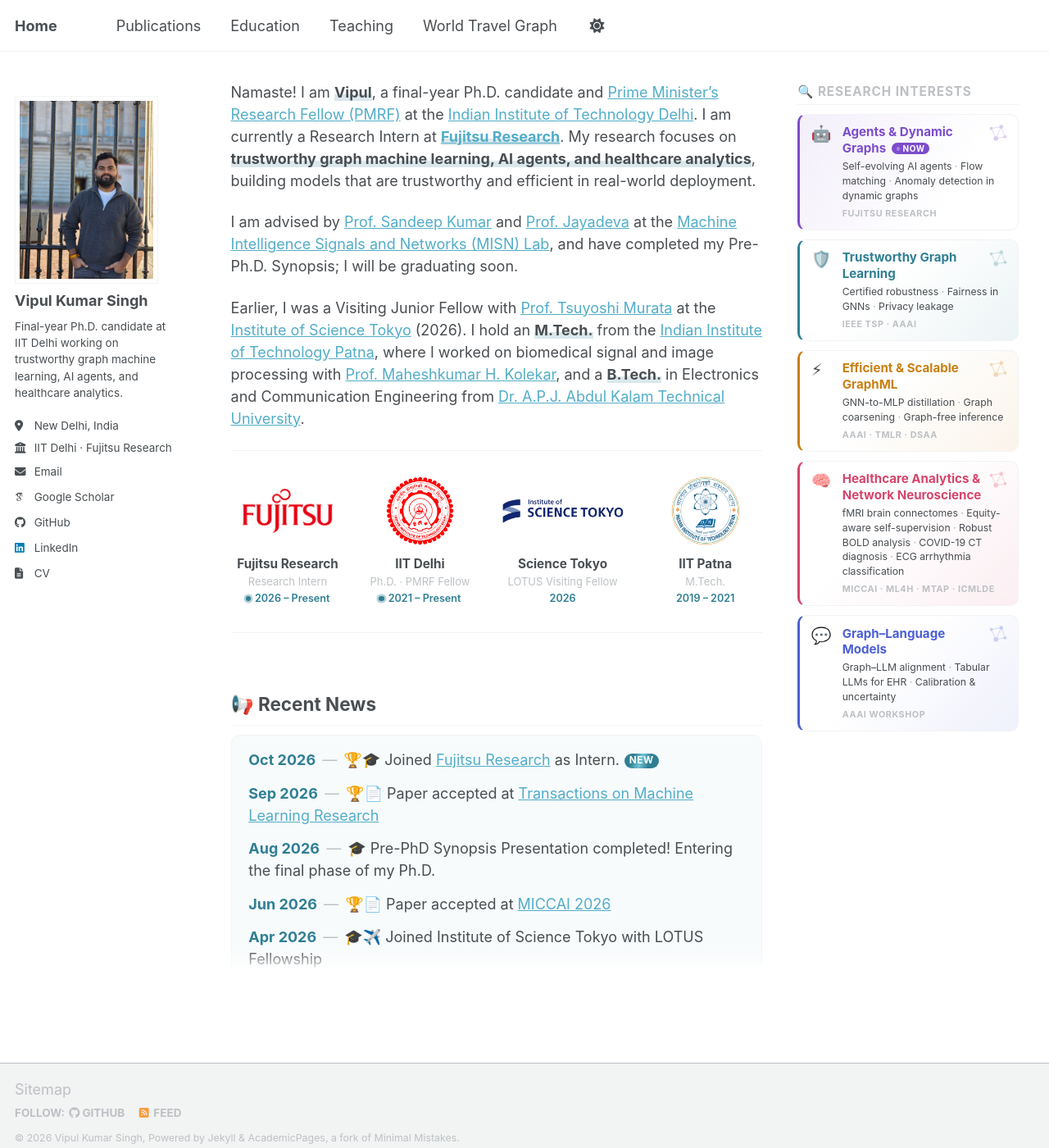
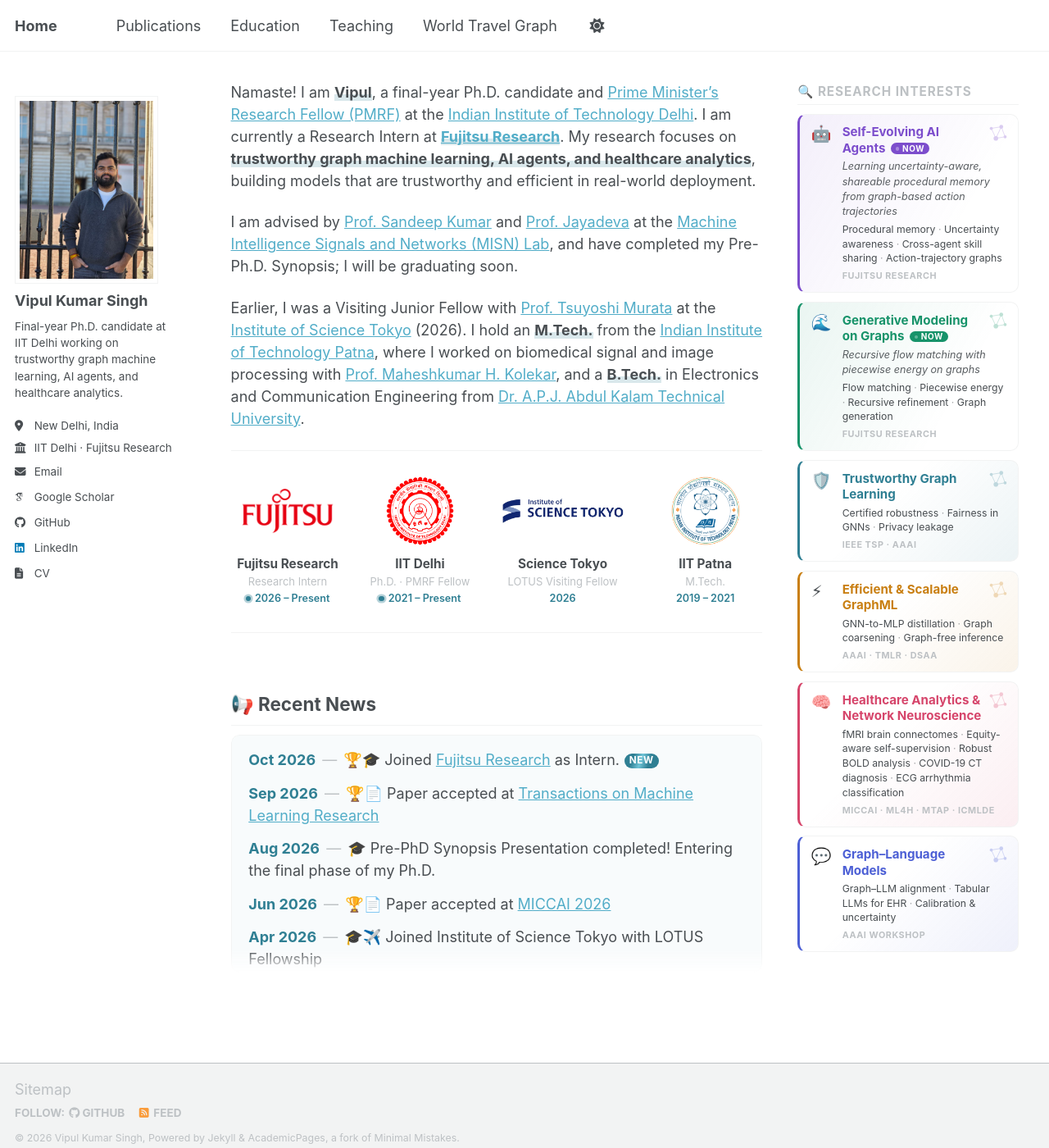
Before and after one commit to shashivipul/shashivipul.github.io, a Jekyll site: the page built from _pages/about.md, in a window 1280 px wide and 1400 px high. Shown: the whole window at 82% size. Built offline with Jekyll 4.4.1, drawn with Linux system fonts in a browser that asks for light colours; some web fonts are replaced; a script bundle is joined from its source files by our own code; library files that are not in the unit come from our copies.

Commit message:
Research Interests: two current Fujitsu projects (self-evolving agents, recursive flow matching)
- Replace "Agents & Dynamic Graphs" with "Self-Evolving AI Agents" and
  "Generative Modeling on Graphs", each with a one-line project focus
- Add optional `focus` field and an emerald accent colour
- Update research summary and Publications "Ongoing Work" to match

Co-Authored-By: Claude Opus 5.5 <noreply@anthropic.com>
Claude-Session: https://claude.ai/code/session_01C8drE48dQ9CnGpvxwHaeMY

```diff
--- a/_data/interests.yml
+++ b/_data/interests.yml
@@ -1,7 +1,8 @@
 # =============================================================================
 #  Research Interests tiles on the Home page.
 #  Each tile: an emoji icon, a title, a few keywords, and where the work
-#  appeared. "color" picks the tile's accent: teal, indigo, rose, amber, violet.
+#  appeared. "color" picks the tile's accent: teal, indigo, rose, amber, violet,
+#  emerald. "focus" (optional) is a one-line description of the specific project.
 #  Set "current: true" to mark what you are working on right now.
 #  "link" is where the tile goes when clicked (optional).
 # =============================================================================
@@ -14,15 +15,27 @@ summary: >-
   certifiably robust and fair graph neural networks, fairness-aware GNN-to-MLP
   knowledge distillation for fast graph-free inference, optimization-based
   graph coarsening, and equity-aware self-supervised learning for neuroimaging.
-  At Fujitsu Research, I am carrying these questions to systems that evolve
-  over time: self-evolving AI agents and anomaly detection in dynamic graphs.
+  At Fujitsu Research, I am carrying these questions to systems that learn and
+  evolve over time: self-evolving AI agents that build uncertainty-aware,
+  shareable procedural memory from graph-based action trajectories, and
+  recursive flow matching with piecewise energy for generative modeling on graphs.
 
 tiles:
   - icon: "🤖"
-    title: Agents & Dynamic Graphs
-    keywords: [Self-evolving AI agents, Flow matching, Anomaly detection in dynamic graphs]
+    title: Self-Evolving AI Agents
+    focus: Learning uncertainty-aware, shareable procedural memory from graph-based action trajectories
+    keywords: [Procedural memory, Uncertainty awareness, Cross-agent skill sharing, Action-trajectory graphs]
     venues: Fujitsu Research
     color: violet
+    current: true
+    link: /publications/
+
+  - icon: "🌊"
+    title: Generative Modeling on Graphs
+    focus: Recursive flow matching with piecewise energy on graphs
+    keywords: [Flow matching, Piecewise energy, Recursive refinement, Graph generation]
+    venues: Fujitsu Research
+    color: emerald
     current: true
     link: /publications/
 
--- a/_pages/about.md
+++ b/_pages/about.md
@@ -68,7 +68,7 @@ Earlier, I was a Visiting Junior Fellow with [Prof. Tsuyoshi Murata](https://www
 ## 🔍 Research Interests
 
 <div class="interests">
-{% for t in site.data.interests.tiles %}<a class="interest interest--{{ t.color | default: 'teal' }}{% if t.current %} is-current{% endif %}" href="{{ t.link | default: '#' }}"><span class="interest__icon" aria-hidden="true">{{ t.icon }}</span><span class="interest__title">{{ t.title }}{% if t.current %} <em class="interest__now">Now</em>{% endif %}</span><span class="interest__keys">{% for k in t.keywords %}<span>{{ k }}</span>{% endfor %}</span>{% if t.venues %}<span class="interest__venues">{{ t.venues }}</span>{% endif %}<svg class="interest__motif" viewBox="0 0 64 64" aria-hidden="true"><g class="interest__edges"><line x1="14" y1="16" x2="40" y2="12"/><line x1="40" y1="12" x2="50" y2="38"/><line x1="14" y1="16" x2="26" y2="42"/><line x1="26" y1="42" x2="50" y2="38"/><line x1="40" y1="12" x2="26" y2="42"/></g><g class="interest__nodes"><circle cx="14" cy="16" r="4"/><circle cx="40" cy="12" r="5"/><circle cx="50" cy="38" r="4"/><circle cx="26" cy="42" r="6"/></g></svg></a>
+{% for t in site.data.interests.tiles %}<a class="interest interest--{{ t.color | default: 'teal' }}{% if t.current %} is-current{% endif %}" href="{{ t.link | default: '#' }}"><span class="interest__icon" aria-hidden="true">{{ t.icon }}</span><span class="interest__title">{{ t.title }}{% if t.current %} <em class="interest__now">Now</em>{% endif %}</span>{% if t.focus %}<span class="interest__focus">{{ t.focus }}</span>{% endif %}<span class="interest__keys">{% for k in t.keywords %}<span>{{ k }}</span>{% endfor %}</span>{% if t.venues %}<span class="interest__venues">{{ t.venues }}</span>{% endif %}<svg class="interest__motif" viewBox="0 0 64 64" aria-hidden="true"><g class="interest__edges"><line x1="14" y1="16" x2="40" y2="12"/><line x1="40" y1="12" x2="50" y2="38"/><line x1="14" y1="16" x2="26" y2="42"/><line x1="26" y1="42" x2="50" y2="38"/><line x1="40" y1="12" x2="26" y2="42"/></g><g class="interest__nodes"><circle cx="14" cy="16" r="4"/><circle cx="40" cy="12" r="5"/><circle cx="50" cy="38" r="4"/><circle cx="26" cy="42" r="6"/></g></svg></a>
 {% endfor %}</div>
 
 </aside>
--- a/_pages/publications.html
+++ b/_pages/publications.html
@@ -55,8 +55,8 @@ author_profile: true
 
 <h2 id="ongoing">Ongoing Work</h2>
 <ul class="research__ongoing">
-  <li><strong>Self-Evolving AI Agents.</strong> Research internship at Fujitsu Research, India (Oct 2026–present).</li>
-  <li><strong>Flow Matching for Anomaly Detection in Dynamic Graphs.</strong> Research internship at Fujitsu Research, India (Oct 2026–present).</li>
+  <li><strong>Self-Evolving AI Agents: Learning Uncertainty-Aware, Shareable Procedural Memory with Graph-Based Action Trajectories.</strong> Fujitsu Research, India (Oct 2026–present).</li>
+  <li><strong>Recursive Flow Matching with Piecewise Energy on Graphs.</strong> Fujitsu Research, India (Oct 2026–present).</li>
   <li><strong>Coarsened Graph Learning.</strong> Under review at <em>Transactions on Machine Learning Research</em>.</li>
   <li><strong>The Hidden Privacy Cost of Graph-Free Inference: Connectivity Leakage in GNN-to-MLP Knowledge Distillation.</strong> In preparation.</li>
   <li><strong>Tabular LLMs for healthcare.</strong> Evaluating robustness, fairness, privacy, uncertainty, and calibration on EHR data.</li>
--- a/_sass/layout/_home.scss
+++ b/_sass/layout/_home.scss
@@ -264,7 +264,8 @@ $int-colors: (
   indigo: #4c5fd5,
   rose:   #d6456b,
   amber:  #c97f12,
-  violet: #7c4dcc
+  violet: #7c4dcc,
+  emerald: #17936a
 );
 
 .interests {
@@ -343,6 +344,14 @@ $int-colors: (
       vertical-align: 0.08em;
       animation: interest-blink 1.6s ease-in-out infinite;
     }
+  }
+
+  &__focus {
+    font-size: 0.8em;
+    font-style: italic;
+    line-height: 1.45;
+    color: var(--global-text-color);
+    opacity: 0.9;
   }
 
   &__keys {
@@ -560,6 +569,7 @@ html[data-theme="dark"] {
         &:not(:last-child)::after { content: " · "; opacity: 0.5; }
       }
     }
+    .interest__focus { font-size: 0.7em; }
     .interest__venues { font-size: 0.6em; }
     .interest__motif { width: 30px; height: 30px; top: 0.5em; right: 0.5em; }
 
```
